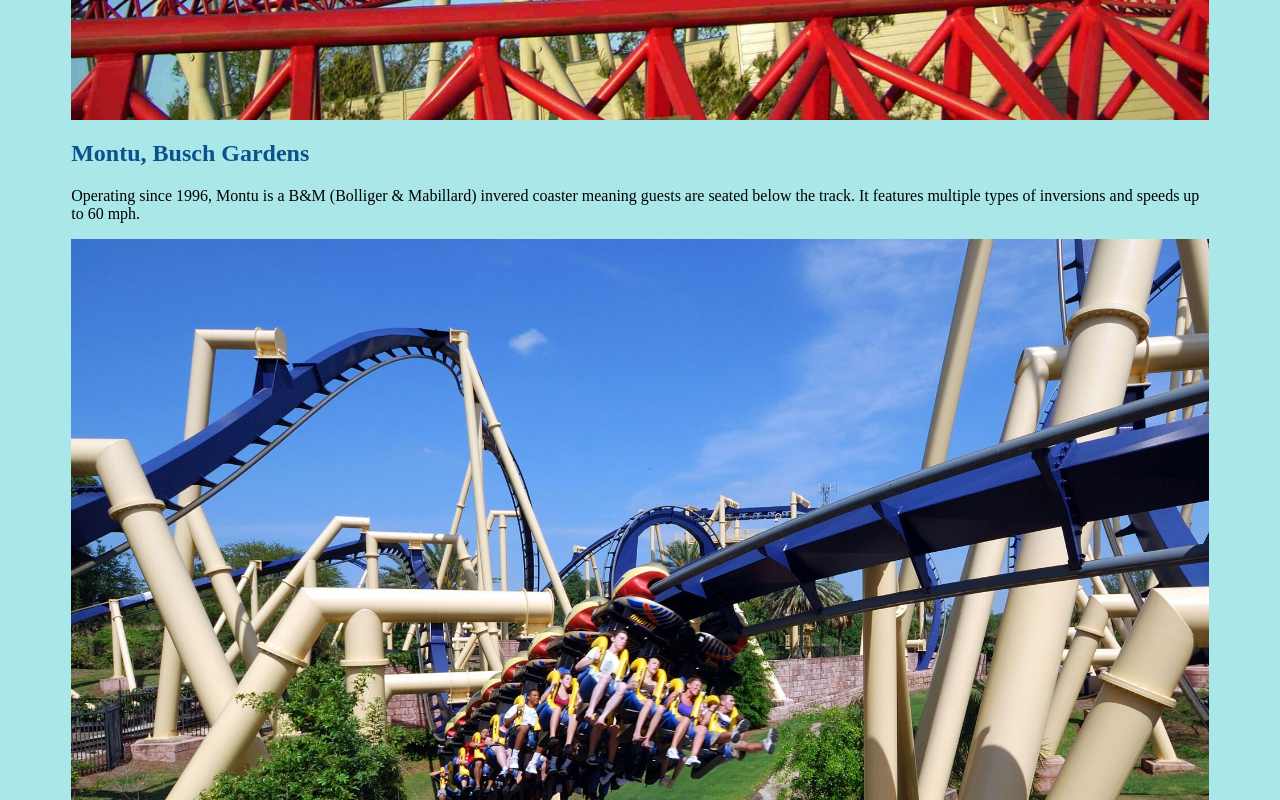
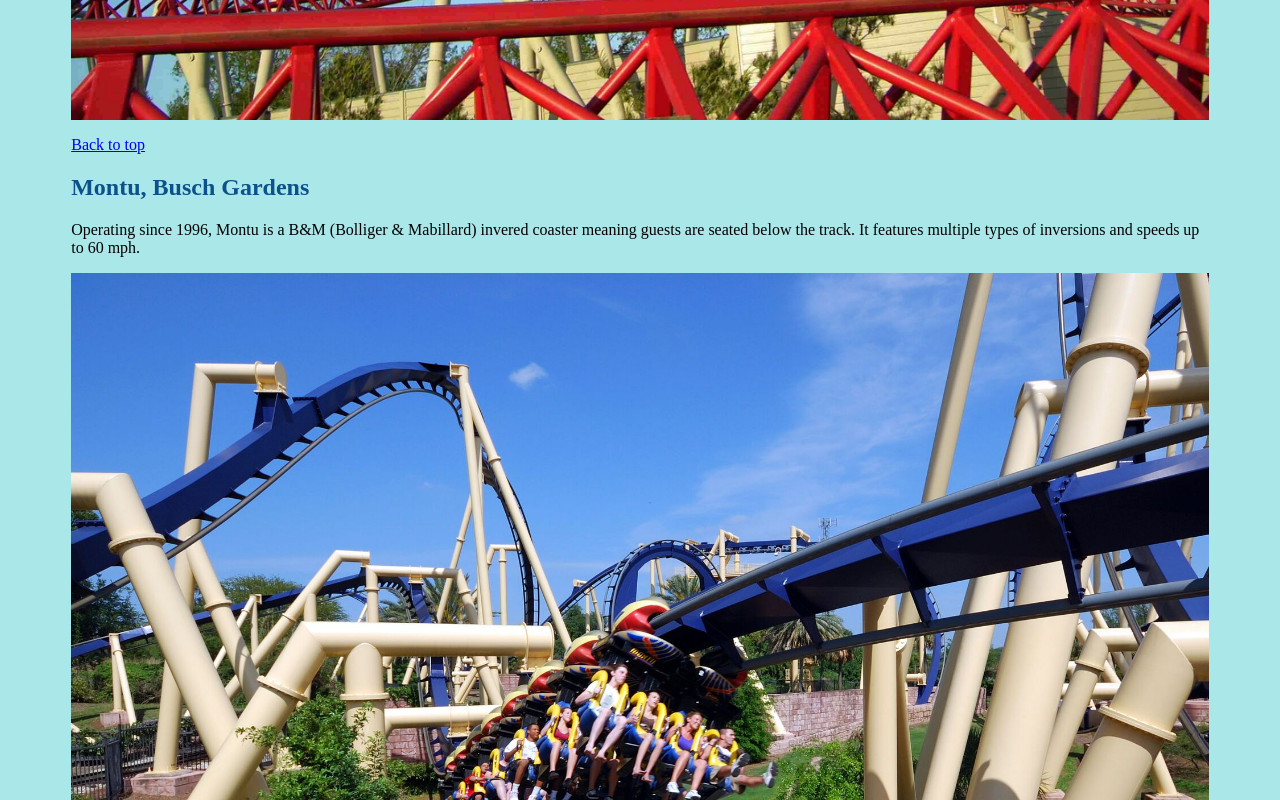
Before and after one commit to LC101-September-2021/assignment-4-html-me-something-mjanks, a website: page index.html in a window 1280 px wide. Shown: the part 1940-2740 px from the top of the page. Drawn offline with Linux system fonts and the light colour scheme.

Commit message:
added more nav features

```diff
--- a/index.html
+++ b/index.html
@@ -67,6 +67,7 @@
           <img src="images/mav2.jpg" alt="mav2" />
         </a>
       </article>
+      <p><a href="#mainHeading">Back to top</a></p>
       <article>
         <h2 id="montu">Montu, Busch Gardens</h2>
         <p>
@@ -82,6 +83,7 @@
           <img src="images/montu2.jpg" alt="montu2" />
         </a>
       </article>
+      <p><a href="#mainHeading">Back to top</a></p>
       <article>
         <h2 id="sv">Steel Vengeance, Cedar Point</h2>
         <p>
@@ -98,6 +100,7 @@
           <img src="images/sv2.jpg" alt="sv2" />
         </a>
       </article>
+      <p><a href="#mainHeading">Back to top</a></p>
       <article>
         <h2 id="i305">Intimidator-305, Kings Dominion</h2>
         <p>
@@ -114,6 +117,7 @@
           <img src="images/i305_2.jpg" alt="i305_2" />
         </a>
       </article>
+      <p><a href="#mainHeading">Back to top</a></p>
       <article>
         <h2 id="mf">Millennium Force, Cedar Point</h2>
         <p>
@@ -130,6 +134,7 @@
           <img src="images/mf2.jpg" alt="mf2" />
         </a>
       </article>
+      <p><a href="#mainHeading">Back to top</a></p>
       <article>
         <h2 id="sheikra">Sheikra, Busch Gardens</h2>
         <p>
@@ -146,6 +151,7 @@
           <img src="images/sheikra2.jpg" alt="sheikra2" />
         </a>
       </article>
+      <p><a href="#mainHeading">Back to top</a></p>
       <article>
         <h2 id="hulk">Incredible Hulk, Islands of Adventure</h2>
         <p>
@@ -161,6 +167,7 @@
           <img src="images/hulk2.jpg" alt="hulk2" />
         </a>
       </article>
+      <p><a href="#mainHeading">Back to top</a></p>
       <article>
         <h2 id="rip">Hollywood Rip Ride Rockit, Universal Studios</h2>
         <p>
@@ -176,6 +183,7 @@
           <img src="images/rip2.jpg" alt="rip2" />
         </a>
       </article>
+      <p><a href="#mainHeading">Back to top</a></p>
       <article>
         <h2 id="mag">Magnum XL-200, Cedar Point</h2>
         <p>
@@ -193,6 +201,7 @@
           <img src="images/mag2.jpg" alt="mag2" />
         </a>
       </article>
+      <p><a href="#mainHeading">Back to top</a></p>
     </main>
     <footer>
       <p>Created by Michael Janks &copy 2021</p>
```
